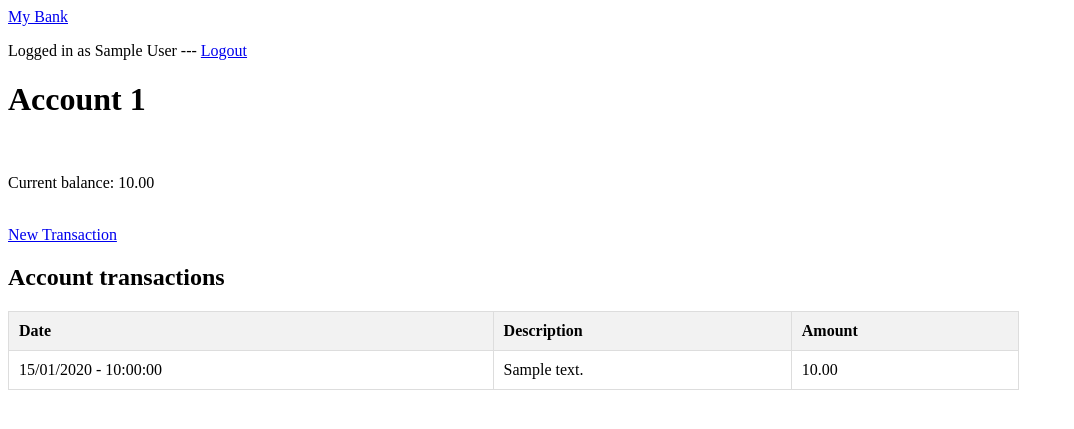
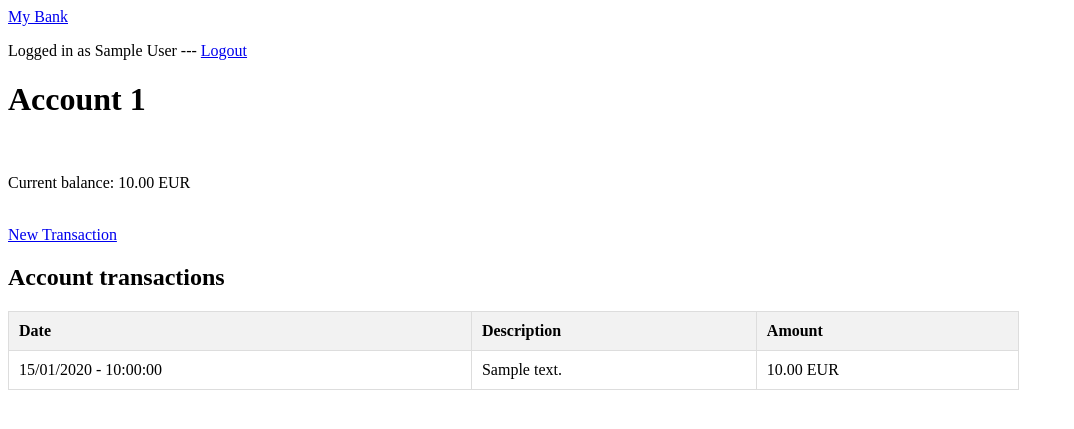
Before and after one commit to ggalloro/gemini-bank, a Flask app: page /accounts/1 in a window 1280 px wide. Shown: the top 429 px of the page, without its empty margins (0-1074 px from the left). Run offline with Flask 3, Linux system fonts and the light colour scheme; a user stored in the database is signed in; tables that the repository leaves empty hold one stand-in row (values such as "Sample post").

Commit message:
Added "EUR" close to transaction amount and account balance

```diff
--- a/templates/account.html
+++ b/templates/account.html
@@ -7,7 +7,7 @@
     <body>
         <h1>Account {{ account.number }}</h1>
         <br>
-        <p> Current balance: {{account.balance}}</p>
+        <p> Current balance: {{account.balance}} EUR</p>
         <br>
         <a href="{{ url_for('transaction', id= account.id)}}">New Transaction</a>
         <br>
@@ -23,7 +23,7 @@
                 <tr>
                     <td>{{ transaction.date.strftime("%d/%m/%Y - %H:%M:%S") }}</td>
                     <td>{{ transaction.description }}</td>
-                    <td>{{ transaction.amount }}</td>
+                    <td>{{ transaction.amount }} EUR</td>
                 </tr>
                 {% endfor %}
             </tbody>
```
